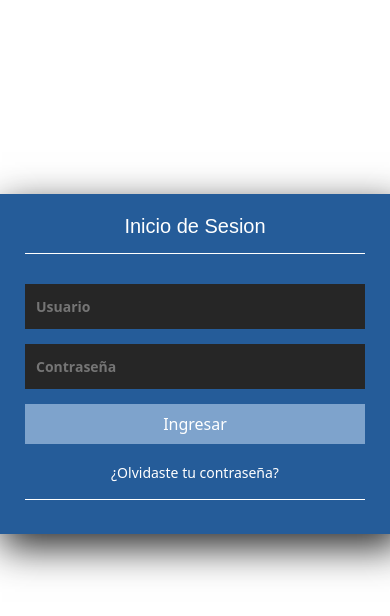
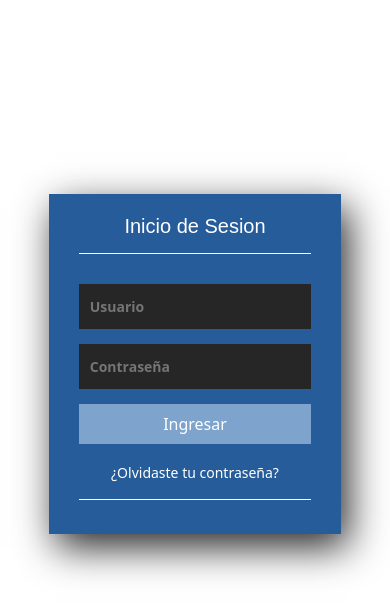
Before and after one commit to Tuchix10/PF-Dpaula, a plain HTML site: page pages/login.html in a window 390 px wide. Shown: the part 84-700 px from the top of the page. Drawn offline with nearby package versions, Linux system fonts and the light colour scheme.

Commit message:
Tercer commit

```diff
--- a/css/styles.css
+++ b/css/styles.css
@@ -589,6 +589,9 @@ footer {
     .log-img {
         width: 100%;
     }
+    .form-login {
+        width: 75vw;
+    }
 }
 .about {
     background-image: url(../img/102219856-470895073.jpg);
```
